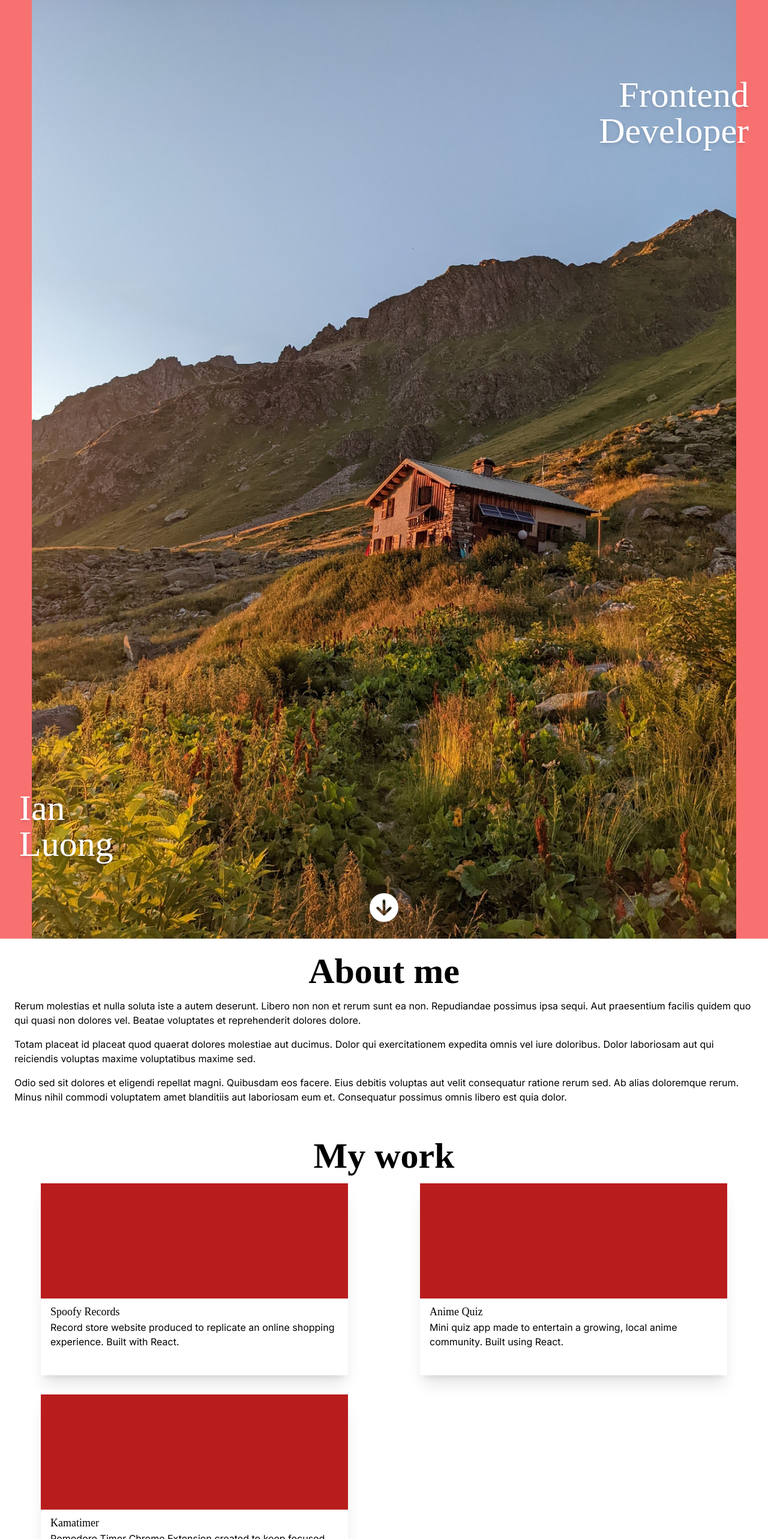
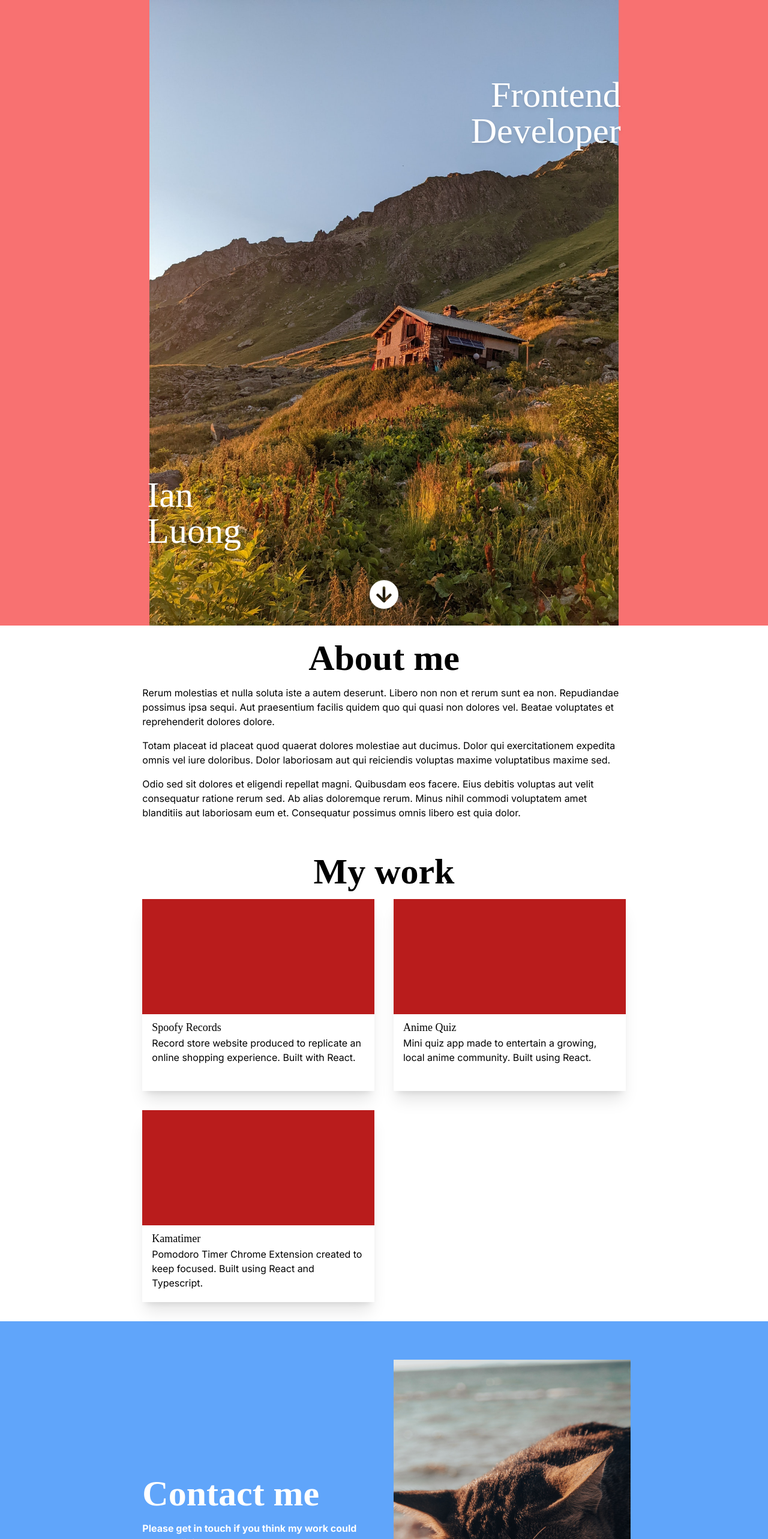
Before and after one commit to IanLuong/ianluong.github.io, a JavaScript app: page / in a window 1280 px wide. Shown: the top 2566 px of the page at 60% size. Built offline with nearby package versions, Linux system fonts and the light colour scheme; the HTML template or start-up script is replaced by a standard one; a web font is replaced by a local one.

Commit message:
Add container to center content

```diff
--- a/src/components/Footer.js
+++ b/src/components/Footer.js
@@ -10,7 +10,7 @@ import footerPortrait from "../img/pexels-enes-bayraktar-11306305.jpg"
 export default function Footer() {
   return (
     <footer className="md:flex md:justify-around bg-blue-400">
-      <div className="md:flex md:w-1/2">
+      <div className="md:flex md:w-2/3">
         <div class="font-inter flex flex-col p-6 gap-4 md:justify-center">
           <h1 class="font-ibarra text-white font-semibold self-center text-6xl md:self-start">
             Contact me
--- a/src/components/Hero.js
+++ b/src/components/Hero.js
@@ -6,40 +6,49 @@ import { faArrowCircleDown } from "@fortawesome/free-solid-svg-icons";
 export default function Hero() {
   return (
     <section>
-      <div className="relative flex flex-col bg-red-400 min-h-screen justify-center items-center">
-        <img className="w-11/12" src={portrait} alt="" />
+      <div className="bg-red-400">
+        <div className="relative flex flex-col md:flex-row bg-red-400 min-h-screen justify-center items-center md:m-auto md:w-2/3">
+          <img className="w-3/4 md:w-11/12" src={portrait} alt="" />
           <h1 className="font-ibarra drop-shadow-md absolute text-6xl text-white right-8 top-32 text-right">
             Frontend <br /> Developer
           </h1>
           <h1 className="font-ibarra drop-shadow-md absolute text-6xl text-white left-8 bottom-32">
             Ian <br /> Luong
           </h1>
-        <FontAwesomeIcon className="animate-bounce text-white drop-shadow-md absolute bottom-4" icon={faArrowCircleDown} size="3x"/>
+          <FontAwesomeIcon
+            className="animate-bounce text-white drop-shadow-md absolute bottom-4"
+            icon={faArrowCircleDown}
+            size="3x"
+          />
+        </div>
       </div>
 
+      <div className="md:m-auto md:w-2/3">
         <div className="flex flex-col p-6 gap-4 font-inter">
           <h1 className="font-ibarra font-semibold self-center text-6xl">
             About me
           </h1>
 
           <p>
-          Rerum molestias et nulla soluta iste a autem deserunt. Libero non non
-          et rerum sunt ea non. Repudiandae possimus ipsa sequi. Aut praesentium
-          facilis quidem quo qui quasi non dolores vel. Beatae voluptates et
-          reprehenderit dolores dolore.
+            Rerum molestias et nulla soluta iste a autem deserunt. Libero non
+            non et rerum sunt ea non. Repudiandae possimus ipsa sequi. Aut
+            praesentium facilis quidem quo qui quasi non dolores vel. Beatae
+            voluptates et reprehenderit dolores dolore.
           </p>
           <p>
             Totam placeat id placeat quod quaerat dolores molestiae aut ducimus.
             Dolor qui exercitationem expedita omnis vel iure doloribus. Dolor
-          laboriosam aut qui reiciendis voluptas maxime voluptatibus maxime sed.
+            laboriosam aut qui reiciendis voluptas maxime voluptatibus maxime
+            sed.
           </p>
           <p>
-          Odio sed sit dolores et eligendi repellat magni. Quibusdam eos facere.
-          Eius debitis voluptas aut velit consequatur ratione rerum sed. Ab
-          alias doloremque rerum. Minus nihil commodi voluptatem amet blanditiis
-          aut laboriosam eum et. Consequatur possimus omnis libero est quia
-          dolor.
+            Odio sed sit dolores et eligendi repellat magni. Quibusdam eos
+            facere. Eius debitis voluptas aut velit consequatur ratione rerum
+            sed. Ab alias doloremque rerum. Minus nihil commodi voluptatem amet
+            blanditiis aut laboriosam eum et. Consequatur possimus omnis libero
+            est quia dolor.
           </p>
+        </div>
       </div>
     </section>
   );
--- a/src/components/Projects.js
+++ b/src/components/Projects.js
@@ -3,8 +3,11 @@ import Project from "./Project";
 export default function Projects() {
 
 return (
-  <section className="flex flex-col items-center px-6 py-8 gap-4">
-    <h1 className="font-ibarra font-semibold self-center text-6xl">My work</h1>
+  <section className="md:m-auto md:w-2/3">
+    <div className="flex flex-col items-center px-6 py-8 gap-4">
+      <h1 className="font-ibarra font-semibold self-center text-6xl">
+        My work
+      </h1>
 
       <div className="flex flex-col gap-8 w-full items-center md:grid md:grid-cols-2">
         <Project
@@ -20,6 +23,7 @@ return (
           desc="Pomodoro Timer Chrome Extension created to keep focused. Built using React and Typescript."
         />
       </div>
+    </div>
   </section>
 );
 }
```
Lines whose indentation alone changed are shown as unchanged.
